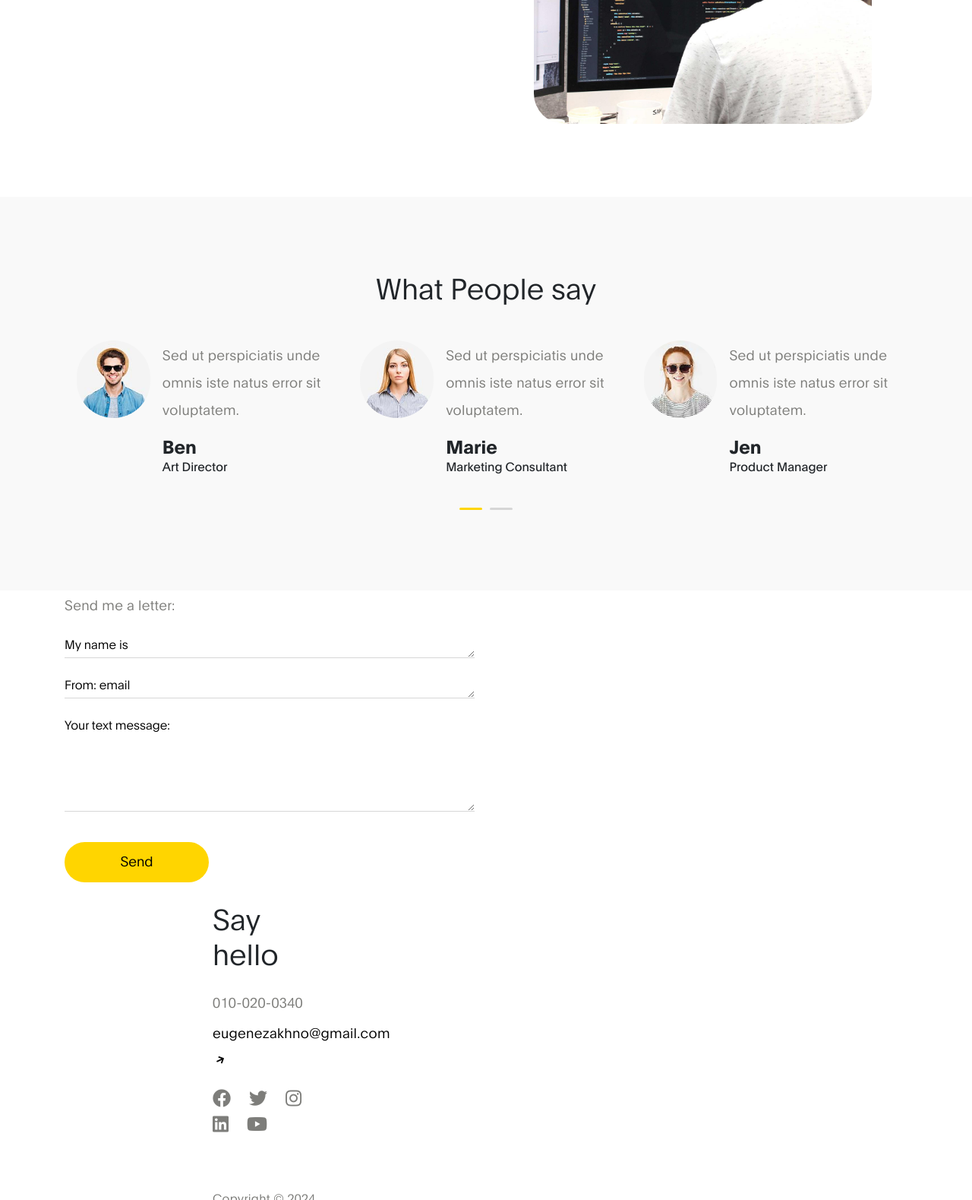
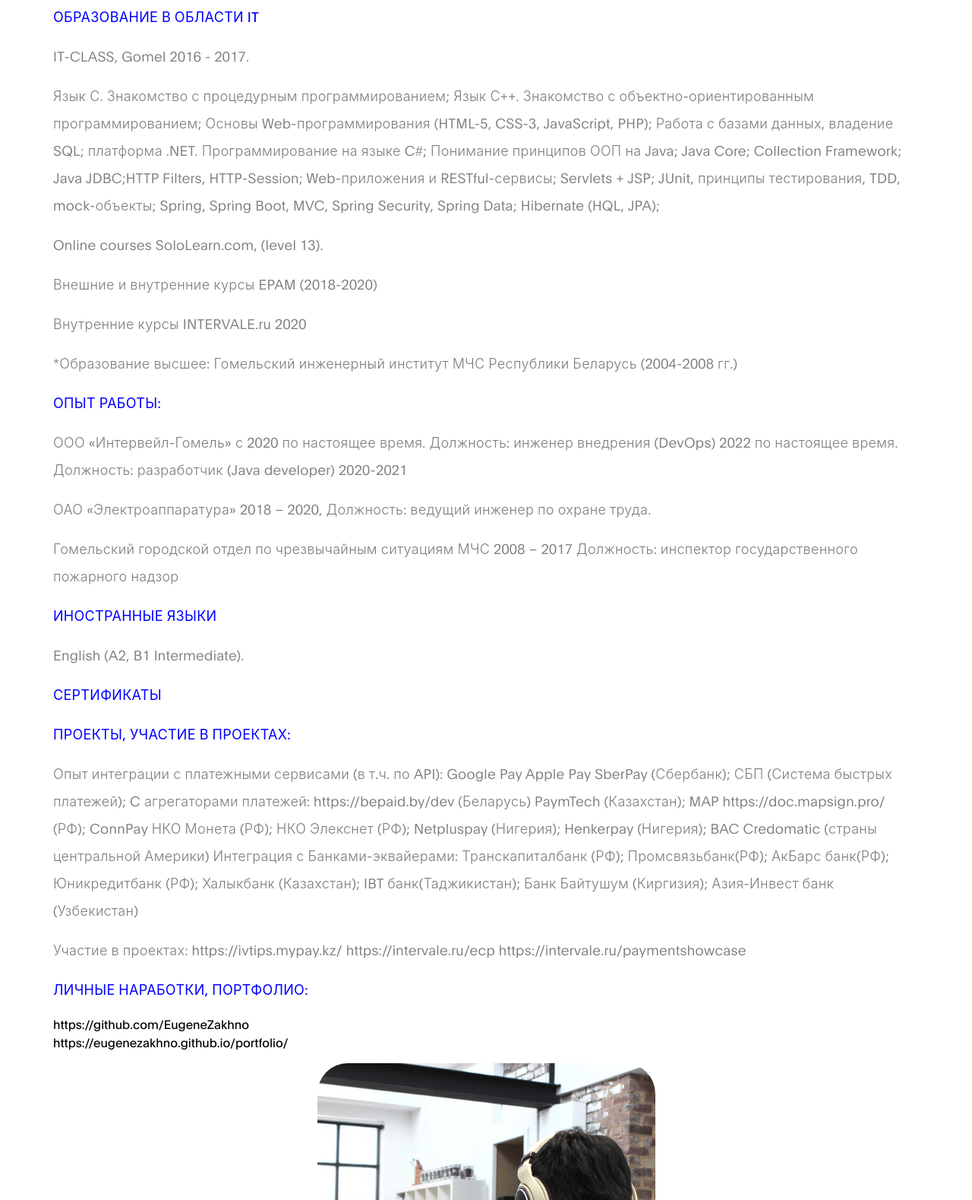
Before and after one commit to EugeneZakhno/resume, a plain HTML site: page index_ru.html in a window 1280 px wide. Shown: the part 1221-2800 px from the top of the page at 76% size. Drawn offline with nearby package versions, Linux system fonts and the light colour scheme.

Commit message:
data filling 02

```diff
--- a/index_ru.html
+++ b/index_ru.html
@@ -81,11 +81,14 @@
                     <b>   Найти меня в соцсетях:</b>
                     <br></br>
                     <p> <a href="https://t.me/Yiauheni" style="text-align: center">
-                    <img src="images/telegram_1.png" width="150" height="150" class="img-fluid"  style="vertical-align: middle;" alt="@Yiauheni">@Yiauheni<br>
+                    <img src="images/telegram_1.png" width="100" height="100" class="img-fluid"  style="vertical-align: middle;" alt="@Yiauheni">@Yiauheni<br>
                     </a></p>
-                    <a href="https://join.skype.com/invite/pnFrT86WxqAK" style="text-align: center">
-                        <img src="images/skype_01.png" width="100" height="100" class="img-fluid" alt="gzohan"><br>
-                    </a>
+                    <p> <a href="https://join.skype.com/invite/pnFrT86WxqAK" style="text-align: center">
+                        <img src="images/skype_01.png" width="100" height="100" class="img-fluid" alt="gzohan">gzohan<br>
+                    </a></p>
+                    <p> <a href="https://join.skype.com/invite/pnFrT86WxqAK" style="text-align: center">
+                        <img src="images/Viber_01.png" width="100" height="100" class="img-fluid" alt="gzohan">+375447347760<br>
+                    </a></p>
                 </div>
             </div>
         </div>
@@ -96,13 +99,72 @@
         <div class="row">
             <div class="col-lg-6 col-md-6 col-12">
                 <h3 class="mb-4"><b>Резюме</b></h3>
-
                 <ul class="mt-4 mb-5 mb-lg-0 profile-list list-unstyled">
                     <li><strong>Имя фамилия:</strong> Евгений Зохно  </li>
                     <li><strong>Дата рождения:</strong> 15 июня 1986 г.р.</li>
+                    <li><strong>Адрес:</strong> 246001, г. Гомель, ул. Заводской спуск, 1а.</li>
+                    <li><strong>Мобильный тел.:</strong> +375 44 734 77 60</li>
+                    <li><strong>Предпочтительный способ связи:</strong> Telegram <p> <a href="https://t.me/Yiauheni" style="text-align: center">
+                        <img src="images/telegram_1.png" width="20" height="20" class="img-fluid"  style="vertical-align: middle;" alt="@Yiauheni"> @Yiauheni                   </a></p></li>
                 </ul>
             </div>
+            <div>
+            <p style="color: blue;"> <strong> ОБРАЗОВАНИЕ В ОБЛАСТИ IT </strong> <br>
+                <p>IT-CLASS, Gomel 2016 - 2017.</p>
+                <p> Язык С. Знакомство с процедурным программированием;
+                Язык С++. Знакомство с объектно-ориентированным программированием;
+                Основы Web-программирования (HTML-5, CSS-3, JavaScript, PHP);
+                Работа с базами данных, владение SQL;
+                платформа .NET. Программирование на языке C#;
+                Понимание принципов ООП на Java;
+                Java Core;
+                Collection Framework; Java JDBC;HTTP Filters, HTTP-Session;
+                Web-приложения и RESTful-сервисы; Servlets + JSP;
+                JUnit, принципы тестирования, TDD, mock-объекты;
+                Spring, Spring Boot, MVC, Spring Security, Spring Data;
+                Hibernate (HQL, JPA);</p>
+                <p> Online courses SoloLearn.com, (level 13).</p>
+                <p>Внешние и внутренние курсы EPAM (2018-2020)</p>
+                <p>Внутренние курсы INTERVALE.ru 2020</p>
+                <p>*Образование высшее: Гомельский инженерный институт МЧС Республики Беларусь (2004-2008 гг.)</p>
+                <p style="color: blue;"><strong>ОПЫТ РАБОТЫ:</strong></p>
+                <p>ООО «Интервейл-Гомель» с 2020 по настоящее время. Должность: инженер внедрения (DevOps) 2022 по настоящее время.
+                Должность: разработчик (Java developer) 2020-2021</p>
+                <p>ОАО «Электроаппаратура» 2018 – 2020, Должность: ведущий инженер по охране труда.</p>
+                <p>Гомельский городской отдел по чрезвычайным ситуациям МЧС
+                    2008 – 2017 Должность: инспектор государственного пожарного надзор</p>
+                <p style="color: blue;"><strong>ИНОСТРАННЫЕ ЯЗЫКИ</strong></p>
+                <p>English (A2, B1 Intermediate).</p>
+                <p style="color: blue;"><strong>СЕРТИФИКАТЫ</strong></p>
 
+                <p style="color: blue;"><strong> ПРОЕКТЫ, УЧАСТИЕ В ПРОЕКТАХ:</strong></p>
+                <p>Опыт интеграции с платежными сервисами (в т.ч. по API): Google Pay Apple Pay
+                SberPay (Сбербанк);
+                СБП (Система быстрых платежей);
+                C агрегаторами платежей:
+                https://bepaid.by/dev (Беларусь)
+                PaymTech (Казахстан);
+                MAP https://doc.mapsign.pro/ (РФ);
+                ConnPay НКО Монета (РФ); НКО Элекснет (РФ);
+                Netpluspay (Нигерия); Henkerpay (Нигерия); BAC Credomatic (страны центральной Америки)
+                Интеграция с Банками-эквайерами:
+                Транскапиталбанк (РФ); Промсвязьбанк(РФ); АкБарс банк(РФ); Юникредитбанк (РФ);
+                Халыкбанк (Казахстан); IBT банк(Таджикистан); Банк Байтушум (Киргизия); Азия-Инвест банк (Узбекистан)</p>
+
+                <p>Участие в проектах:
+                https://ivtips.mypay.kz/ https://intervale.ru/ecp
+                https://intervale.ru/paymentshowcase
+                </p>
+                <p style="color: blue;"><strong> ЛИЧНЫЕ НАРАБОТКИ, ПОРТФОЛИО:</strong></p>
+
+                <a href="https://github.com/EugeneZakhno"> https://github.com/EugeneZakhno</a>  <br>
+                <a href="hhttps://eugenezakhno.github.io/portfolio/"> https://eugenezakhno.github.io/portfolio/</a>
+
+
+                </p>
+            </p>
+
+            </div>
             <div class="col-lg-5 mx-auto col-md-6 col-12">
                 <img src="images/true-agency.jpg" class="about-image img-fluid" alt="Ben's Resume HTML Template">
             </div>
@@ -112,85 +174,9 @@
     </div>
 </section>
 
-
-<!-- TESTIMONIAL -->
-<section class="testimonials section-padding" id="testimonials">
-    <div class="container">
-        <div class="row">
-
-            <div class="col-12">
-                <h3 class="mb-5 text-center">What People say</h3>
-
-                <div class="owl-carousel owl-theme" id="testimonials-carousel">
-                    <div class="item">
-                        <div class="testimonials-thumb d-flex">
-                            <div class="testimonials-image">
-                                <img src="images/testimonials/testimonial-image01.jpg" class="img-fluid" alt="testimonials image">
-                            </div>
-
-                            <div class="testimonials-info">
-                                <p>Sed ut perspiciatis unde omnis iste natus error sit voluptatem.</p>
-
-                                <h6 class="mb-0">Ben</h6>
-                                <span>Art Director</span>
-                            </div>
-                        </div>
-                    </div>
-
-                    <div class="item">
-                        <div class="testimonials-thumb d-flex">
-                            <div class="testimonials-image">
-                                <img src="images/testimonials/testimonial-image02.jpg" class="img-fluid" alt="testimonials image">
-                            </div>
-
-                            <div class="testimonials-info">
-                                <p>Sed ut perspiciatis unde omnis iste natus error sit voluptatem.</p>
-
-                                <h6 class="mb-0">Marie</h6>
-                                <span>Marketing Consultant</span>
-                            </div>
-                        </div>
-                    </div>
-
-                    <div class="item">
-                        <div class="testimonials-thumb d-flex">
-                            <div class="testimonials-image">
-                                <img src="images/testimonials/testimonial-image03.jpg" class="img-fluid" alt="testimonials image">
-                            </div>
-
-                            <div class="testimonials-info">
-                                <p>Sed ut perspiciatis unde omnis iste natus error sit voluptatem.</p>
-
-                                <h6 class="mb-0">Jen</h6>
-                                <span>Product Manager</span>
-                            </div>
-                        </div>
-                    </div>
-
-                    <div class="item">
-                        <div class="testimonials-thumb d-flex">
-                            <div class="testimonials-image">
-                                <img src="images/testimonials/testimonial-image04.jpg" class="img-fluid" alt="testimonials image">
-                            </div>
-
-                            <div class="testimonials-info">
-                                <p>Sed ut perspiciatis unde omnis iste natus error sit voluptatem.</p>
-
-                                <h6 class="mb-0">Wilson</h6>
-                                <span>Web Developer</span>
-                            </div>
-                        </div>
-                    </div>
-                </div>
-            </div>
-        </div>
-    </div>
-</section>
-
 <section class="contact section-padding pt-0" id="contact">
     <div class="container">
         <div class="row">
-
             <div class="col-lg-6 col-md-6 col-12">
                 <form id="contact-form" method="get" class="contact-form webform"  role="form">
                     <!--
@@ -200,39 +186,22 @@
                                    <div class="form-group d-flex flex-column-reverse">
                                         <input color="gray" type="email" class="form-control" name="user_email" id="user_email">Your Email
                                     </div> -->
-                    <p>Send me a letter:</p>
+                    <p>Напишите мне:</p>
                     <div class="form-group d-flex flex-column-reverse">
-                        <textarea class="form-control" rows="1" name="message" id="message" placeholder="Your name">My name is  </textarea>
+                        <textarea class="form-control" rows="1" name="message" id="message" placeholder="Your name">Имя  </textarea>
                     </div>
                     <div class="form-group d-flex flex-column-reverse">
-                        <textarea  class="form-control" rows="1" name="message" id="message" placeholder="Your Email">From: email </textarea>
+                        <textarea  class="form-control" rows="1" name="message" id="message" placeholder="Your Email">от email: </textarea>
                     </div>
                     <div class="form-group d-flex flex-column-reverse">
-                        <textarea class="form-control" rows="5" name="message" id="message" >Your text message: </textarea>
+                        <textarea class="form-control" rows="5" name="message" id="message" > Сообщение: </textarea>
                     </div>
                     <div id="success-message" style="color: green;"></div>
                     <div id="error-message" style="color: red;"></div>
-                    <button type="submit" value="Send" class="form-control" id="submit-button" name="submit">Send</button>
+                    <button type="submit" value="Send" class="form-control" id="submit-button" name="submit">Отправить</button>
                 </form>
 
                 <div class="mx-auto col-lg-4 col-md-6 col-12">
-                    <h3 class="my-4 pt-4 pt-lg-0">Say hello</h3>
-
-                    <p class="mb-1">010-020-0340</p>
-                    <p>
-                        <a href="#">eugenezakhno@gmail.com
-                            <i class="fas fa-arrow-right custom-icon"></i>
-                        </a>
-                    </p>
-
-                    <ul class="social-links mt-2">
-                        <li><a href="https://fb.com/tooplate" rel="noopener" class="fab fa-facebook"></a></li>
-                        <li><a href="#" rel="noopener" class="fab fa-twitter"></a></li>
-                        <li><a href="#" rel="noopener" class="fab fa-instagram"></a></li>
-                        <li><a href="#" rel="noopener" class="fab fa-linkedin"></a></li>
-                        <li><a href="#" rel="noopener" class="fab fa-youtube"></a></li>
-                    </ul>
-
                     <p class="copyright-text mt-5 pt-3">Copyright &copy; 2024 Eugene </p>
 
                 </div>
```
Also changed, not shown: images/Viber_01.png (added).
